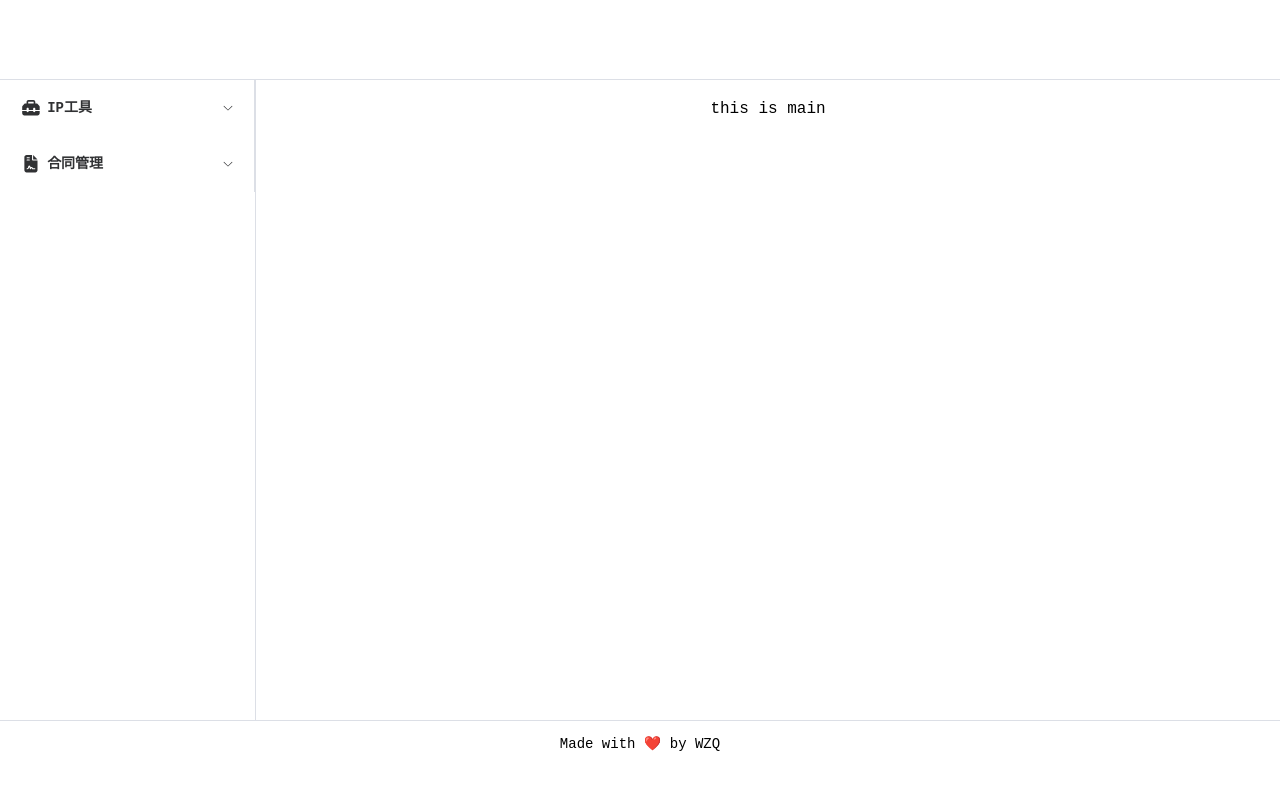
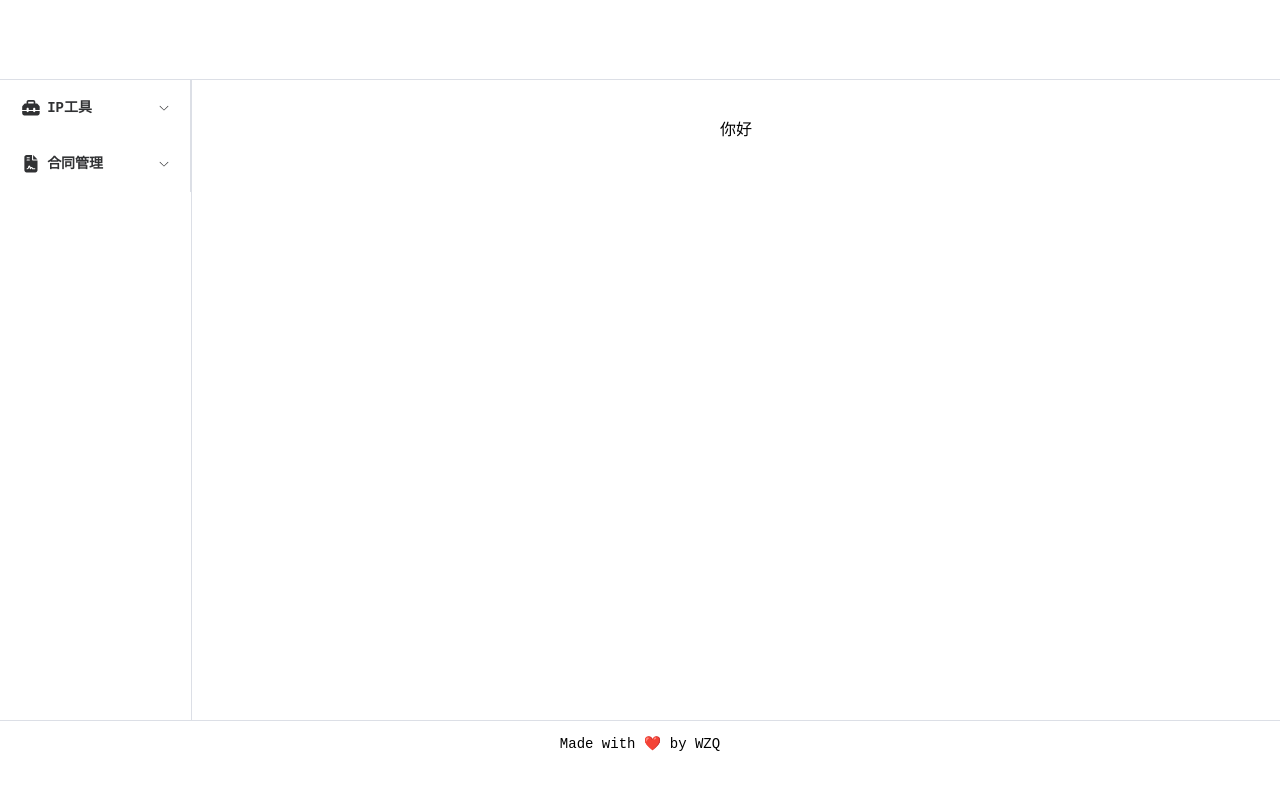
Before and after one commit to HeartAndSoul001/Q, a Vue app: page / in a window 1280 px wide. Shown: the top 790 px of the page. Built offline with nearby package versions, Linux system fonts and the light colour scheme.

Commit message:
更新 subnetsCalcu.vue

```diff
--- a/src-tauri/tauri.conf.json
+++ b/src-tauri/tauri.conf.json
@@ -31,8 +31,10 @@
         "fullscreen": false,
         "resizable": true,
         "title": "小Q助手",
-        "width": 800,
-        "height": 600,
+        "width": 1000,
+        "height": 800,
+        "minWidth": 900,
+        "minHeight": 500,
         "center": true,
         "theme":"Dark",
         "transparent": true
--- a/src/App.vue
+++ b/src/App.vue
@@ -33,7 +33,7 @@
           </el-menu>
         </el-scrollbar>
       </el-aside>
-      <el-main>this is main</el-main>
+      <el-main><subnetsCalcu /></el-main>
     </el-container>
     <el-footer>
       <div class="text-center py-6 text-xs">
@@ -44,6 +44,9 @@
 </template>
 
 <script lang="ts" setup>
+import subnetsCalcu from './components/subnetsCalcu.vue';
+
+const content = "subnetsCalcu"
 
 </script>
 
@@ -72,7 +75,7 @@
 }
 
 .el-aside {
-  width: 20%;
+  width: 15%;
   text-align: center;
   border-right: solid 1px #dcdfe6;
 }
--- a/src/components/subnetsCalcu.vue
+++ b/src/components/subnetsCalcu.vue
@@ -0,0 +1,9 @@
+<template>
+    <div id="">
+        <p>你好</p>
+    </div>
+</template>
+
+<script lang="ts" setup>
+
+</script>
```
